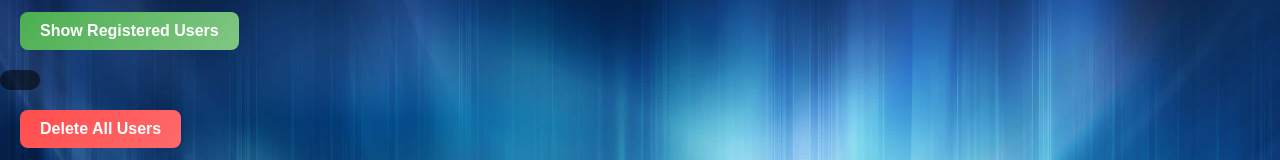
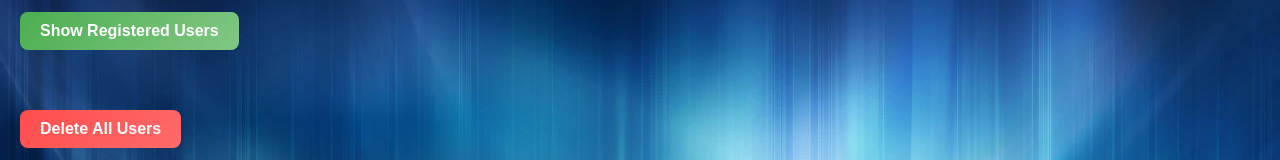
Before and after one commit to EDafk/loginRegisterApp, a plain HTML site: page index.html in a window 1280 px wide. Shown: the part 1117-1277 px from the top of the page. Drawn offline with Linux system fonts and the light colour scheme.

Commit message:
small design update on users list

```diff
--- a/style.css
+++ b/style.css
@@ -136,7 +136,6 @@ body {
     margin-bottom: 20px;
     max-width: max-content;
     color: white;
-    background-color: rgba(0, 0, 0, 0.55);
     border-radius: 10px;
 }
 
```
